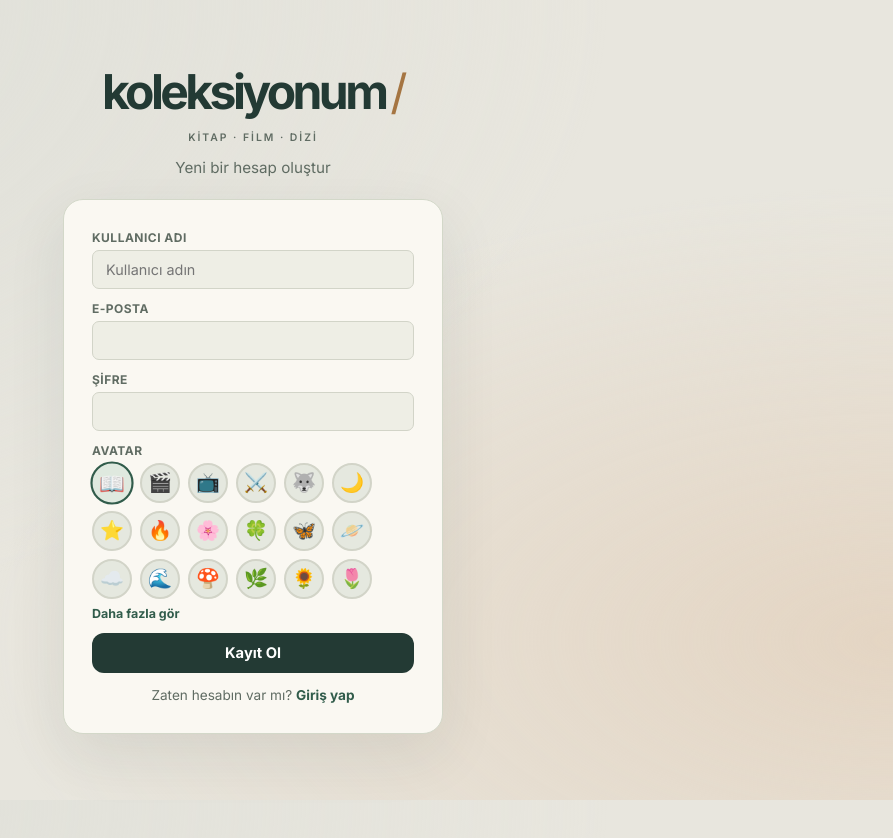
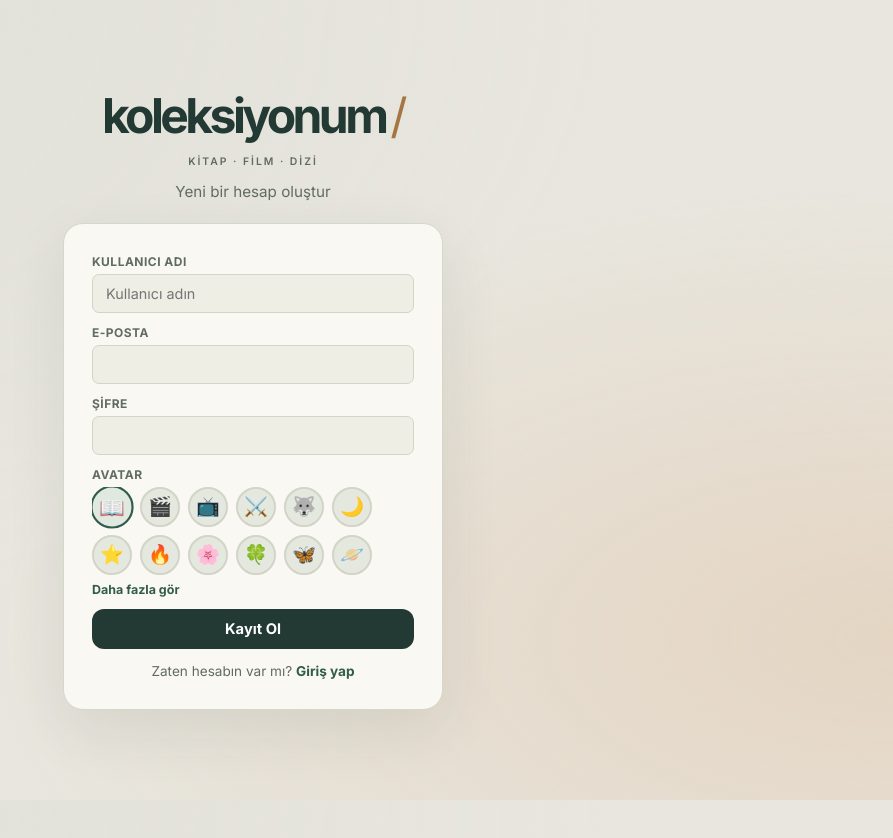
Before and after one commit to feyzaozden/koleksiyonum, a React (Vite) app: page /signup in a window 1280 px wide. Shown: the top 838 px of the page, without its empty margins (387-1280 px from the left). Built offline with nearby package versions, Linux system fonts and the light colour scheme; no server answers.

Commit message:
Son düzenlemeleri ekle

```diff
--- a/src/index.css
+++ b/src/index.css
@@ -31,7 +31,8 @@ body { font-family:'Inter',sans-serif; background:var(--bg); color:var(--text);
 .auth-field label { font-size:0.75rem; font-weight:700; color:var(--text-muted); text-transform:uppercase; letter-spacing:0.04em; }
 .auth-field input { background:var(--bg); border:1.5px solid var(--border); border-radius:var(--radius-xs); color:var(--text); font-family:'Inter',sans-serif; font-size:0.9rem; padding:10px 13px; outline:none; transition:border-color .2s, box-shadow .2s; }
 .auth-field input:focus { border-color:var(--kitap); box-shadow:0 0 0 3px var(--kitap-glow); }
-.avatar-picker { display:flex; gap:8px; flex-wrap:wrap; }
+.avatar-picker { display:flex; max-height:88px; gap:8px; flex-wrap:wrap; overflow:hidden; }
+.avatar-picker.expanded { max-height:none; }
 .avatar-choice { width:40px; height:40px; border-radius:50%; border:2px solid var(--border); background:var(--surface2); font-size:1.2rem; cursor:pointer; display:flex; align-items:center; justify-content:center; transition:all .15s; }
 .avatar-choice.selected { border-color:var(--kitap); background:var(--kitap-pale); transform:scale(1.08); }
 .avatar-toggle { align-self:flex-start; border:0; padding:2px 0 0; background:transparent; color:var(--kitap); font:inherit; font-size:.78rem; font-weight:700; cursor:pointer; }
--- a/src/pages/ProfilePage.jsx
+++ b/src/pages/ProfilePage.jsx
@@ -78,8 +78,8 @@ export default function ProfilePage() {
           </div>
           <div className="auth-field">
             <label>Avatar</label>
-            <div className="avatar-picker">
-              {AVATAR_CHOICES.slice(0, showAllAvatars || AVATAR_CHOICES.indexOf(avatarEmoji) >= 18 ? AVATAR_CHOICES.length : 18).map((emoji) => (
+            <div className={'avatar-picker' + (showAllAvatars ? ' expanded' : '')}>
+              {AVATAR_CHOICES.map((emoji) => (
                 <button
                   type="button"
                   key={emoji}
--- a/src/pages/SignupPage.jsx
+++ b/src/pages/SignupPage.jsx
@@ -54,8 +54,8 @@ export default function SignupPage() {
           </div>
           <div className="auth-field">
             <label>Avatar</label>
-            <div className="avatar-picker">
-              {AVATAR_CHOICES.slice(0, showAllAvatars ? AVATAR_CHOICES.length : 18).map((emoji) => (
+            <div className={'avatar-picker' + (showAllAvatars ? ' expanded' : '')}>
+              {AVATAR_CHOICES.map((emoji) => (
                 <button
                   type="button"
                   key={emoji}
```
